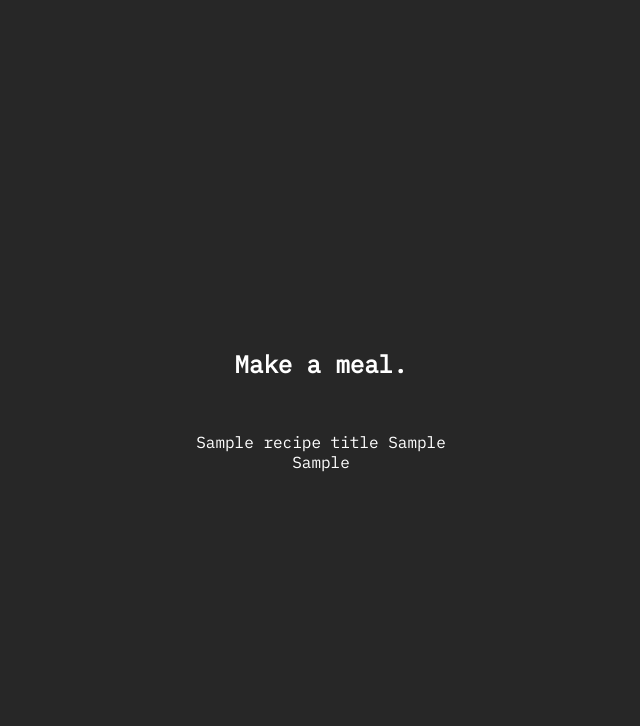
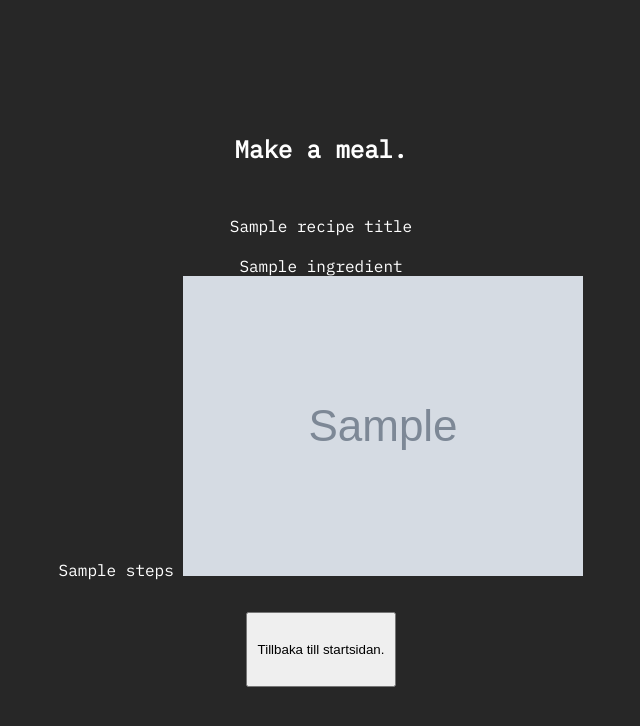
Before and after one commit to KoalaV2/IQFridge, a Flask app: template templates/makemeal.html in a window 1280 px wide. Shown: the top 726 px of the page, without its empty margins (319-959 px from the left). Run offline with Flask 2, Linux system fonts and the light colour scheme; the template is opened without the code that fills it: most values are stand-ins (such as "Sample title", 1, 10 or a date in 2020); grey boxes marked "Sample" are stand-in pictures.

Commit message:
alot of fixes

```diff
--- a/main.py
+++ b/main.py
@@ -151,18 +151,23 @@ def makemeal(recipe_id):
     url = f"https://handla.api.ica.se//api/recipes/recipe/{recipe_id}"
     response = requests.get(url)
     json_data = response.json()
-    print(json_data)
     recipe_title = json_data['Title']
     avalible_portions = json_data['ExtraPortions']
     cooking_steps = json_data['CookingStepsWithTimers']
     cooking_time = json_data['CookingTime']
     recipe_ingredients = json_data['IngredientGroups']
+    recipe_image = json_data['ImageUrl']
     ingredients = []
+    directions = []
     for k in recipe_ingredients[0]['Ingredients']:
         print(k['Text'])
         ingredients.append(k['Text'])
+    for k in cooking_steps:
+        directions.append(html.unescape(k['Description']))
 
-    return render_template('makemeal.html',recipe_title=recipe_title,avalible_portions=avalible_portions,cooking_steps=cooking_steps,cooking_time=cooking_time,recipe_ingredients=ingredients)
+
+
+    return render_template('makemeal.html',recipe_title=recipe_title,avalible_portions=avalible_portions,cooking_steps=directions,cooking_time=cooking_time,recipe_ingredients=ingredients,recipe_image=recipe_image)
     # How to render åäö: html.unescape
 
 
--- a/static/css/style.css
+++ b/static/css/style.css
@@ -22,18 +22,18 @@ body {
   text-align: center;
   margin: auto;
   animation: fadein 1.5s;
-  font-family: 'IBM Plex Mono', monospace;
+  font-family: "IBM Plex Mono", monospace;
   color: white;
   -webkit-animation: fadein 1.5s;
 }
 
 .headers {
   color: white;
-  font-family: 'IBM Plex Mono', monospace;
+  font-family: "IBM Plex Mono", monospace;
 }
 
 p {
-  font-family: 'IBM Plex Mono', monospace;
+  font-family: "IBM Plex Mono", monospace;
   font-size: 18px;
   color: white;
 }
@@ -100,7 +100,7 @@ p {
   flex-direction: column;
 }
 
-.main-container .content-container div.recipe-container {
+.main-container .content-container {
   display: -webkit-box;
   display: -ms-flexbox;
   display: flex;
@@ -128,12 +128,20 @@ p {
   flex: 1;
 }
 
-.main-container .content-container div.recipe-container div.recipe img.recipe-image {
+.main-container
+  .content-container
+  div.recipe-container
+  div.recipe
+  img.recipe-image {
   width: 80%;
 }
 
 @media only screen and (max-width: 667px) {
-  .main-container .content-container div.recipe-container div.recipe img.recipe-image {
+  .main-container
+    .content-container
+    div.recipe-container
+    div.recipe
+    img.recipe-image {
     width: 70%;
   }
 }
--- a/templates/makemeal.html
+++ b/templates/makemeal.html
@@ -21,15 +21,24 @@
 
       <div class="content-container">
         <div class="recipe-container">
+          <span> {{ recipe_title }} </span>
+          {% for ingredient in recipe_ingredients %}
           <div class="recipe">
-            <span> {{ recipe_title }} </span>
-            <span> {{ avalible_portions }} </span>
             <br />
-            <span> {{ cooking_steps }} </span>
+            <span> {{ ingredient }} </span>
             <br />
           </div>
+          {% endfor %} {% for steps in cooking_steps %}
+          <span> {{ steps }} </span>
+          {% endfor %}
+          <img src="{{ recipe_image }}" />
         </div>
       </div>
+      <a href="/"
+        ><button class="grey" style="height: 75px; width: 150px">
+          Tillbaka till startsidan.
+        </button></a
+      >
     </div>
   </body>
 </html>
```
Also changed, not shown: stuff.json (added, +1 -0 lines), templates/index.html (+7 -0 lines). Lines whose indentation alone changed are shown as unchanged.
